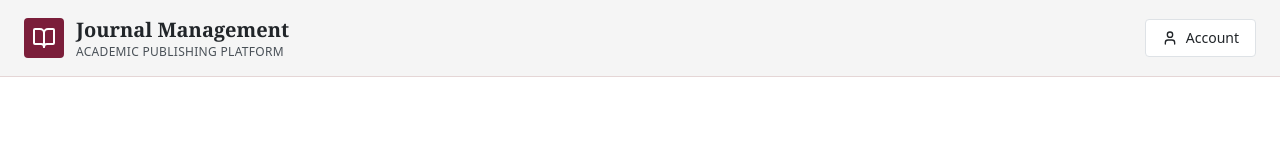
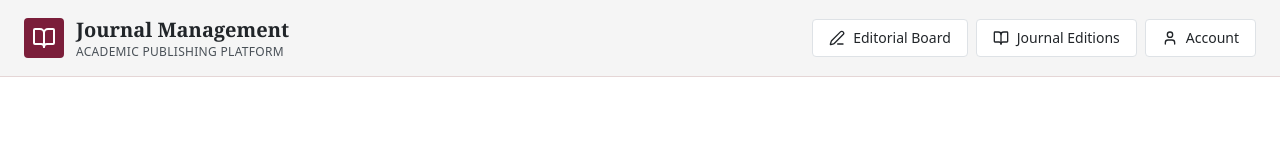
Before and after one commit to wajahatmazaharkhan/JMS_IISPPR, a React (Vite) app in the folder client/: page / in a window 1280 px wide. Shown: the top 155 px of the page. Built offline with nearby package versions, Linux system fonts and the light colour scheme; grey boxes are pictures that could not be loaded.

Commit message:
add navbar buttons

```diff
--- a/client/src/pages/LandingPage.jsx
+++ b/client/src/pages/LandingPage.jsx
@@ -9,6 +9,7 @@ import {
   Globe,
   Shield,
   User,
+  Edit3Icon,
 } from "lucide-react";
 import { Link, useNavigate } from "react-router-dom";
 import { useState, useRef, useEffect } from "react";
@@ -121,7 +122,23 @@ const LandingPage = () => {
                 </p>
               </div>
             </div>
-            <div className="relative" ref={dropdownRef}>
+            <div className="relative flex gap-2" ref={dropdownRef}>
+              <button
+                onClick={() => navigate("/editorial-board")}
+                className="flex items-center space-x-2 px-4 text-text hover:text-primary py-2 border border-muted rounded bg-white hover:border-primary hover:bg-primary-light transition-colors"
+                aria-label="Editorial Board"
+              >
+                <Edit3Icon className="w-4 h-4" />
+                <span className="text-sm">Editorial Board</span>
+              </button>
+              <button
+                onClick={() => navigate("/editions")}
+                className="flex items-center space-x-2 px-4 text-text hover:text-primary py-2 border border-muted rounded bg-white hover:border-primary hover:bg-primary-light transition-colors"
+                aria-label="Journal Editions"
+              >
+                <BookOpen className="w-4 h-4" />
+                <span className="text-sm">Journal Editions</span>
+              </button>
               <button
                 onClick={() => setDropdownOpen((v) => !v)}
                 className="flex items-center space-x-2 px-4 text-text hover:text-primary py-2 border border-muted rounded bg-white hover:border-primary hover:bg-primary-light transition-colors"
@@ -266,32 +283,6 @@ const LandingPage = () => {
         </div>
       </section>
 
-
-
-
-
-
-
-
-
-
-
-
-
-
-
-
-
-
-
-
-
-
-
-
-
-
-
       {/* Navigation Section */}
       <section className="py-20 bg-primary-light/25">
         <div className="max-w-6xl mx-auto px-6">
@@ -300,7 +291,8 @@ const LandingPage = () => {
               Journal Resources
             </h2>
             <p className="text-lg text-text max-w-2xl mx-auto">
-              Access comprehensive information about our journal, submission guidelines, and scholarly resources
+              Access comprehensive information about our journal, submission
+              guidelines, and scholarly resources
             </p>
           </div>
           <div className="grid md:grid-cols-2 lg:grid-cols-3 gap-8">
@@ -317,9 +309,7 @@ const LandingPage = () => {
                   <h3 className="text-xl font-serif font-semibold text-primary-dark mb-3">
                     {link.label}
                   </h3>
-                  <p className="text-text leading-relaxed mb-4">
-                    {link.desc}
-                  </p>
+                  <p className="text-text leading-relaxed mb-4">{link.desc}</p>
                   <div className="flex items-center text-sm font-medium text-primary group-hover:text-accent">
                     Learn More
                     <ArrowRight className="ml-2 w-4 h-4 group-hover:translate-x-1 transition-transform duration-300" />
```
